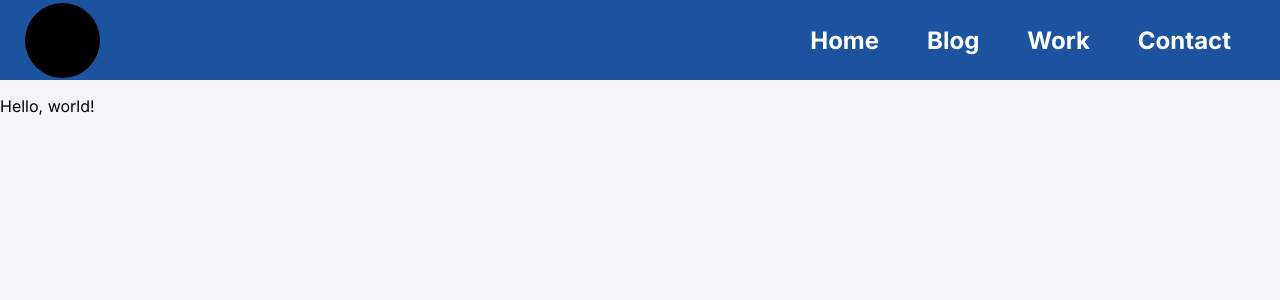
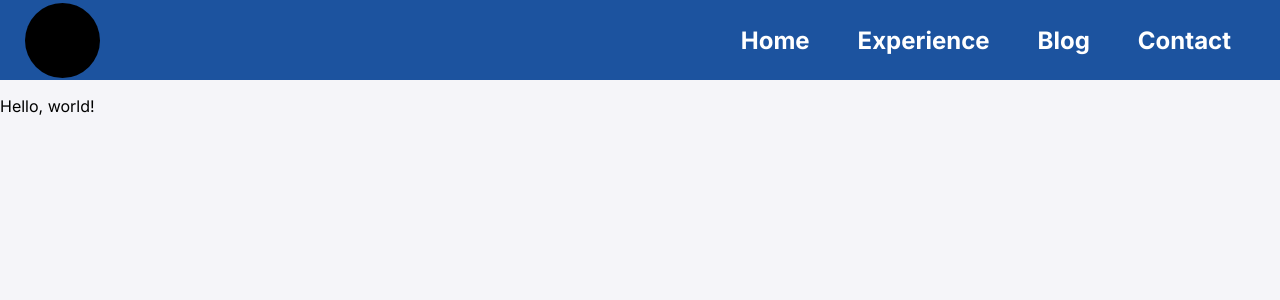
Before and after one commit to khattakdev/FlaskPortfolioSite, a Flask app: page / in a window 1280 px wide. Shown: the top 300 px of the page. Run offline with Flask 2, Linux system fonts and the light colour scheme.

Commit message:
changed order of header, removed headshots

```diff
--- a/app/templates/header.html
+++ b/app/templates/header.html
@@ -7,10 +7,10 @@
                 Home
             </a>
             <a>
-                Blog
+                Experience
             </a>
             <a>
-                Work
+                Blog
             </a>
             <a>
                 Contact
```
